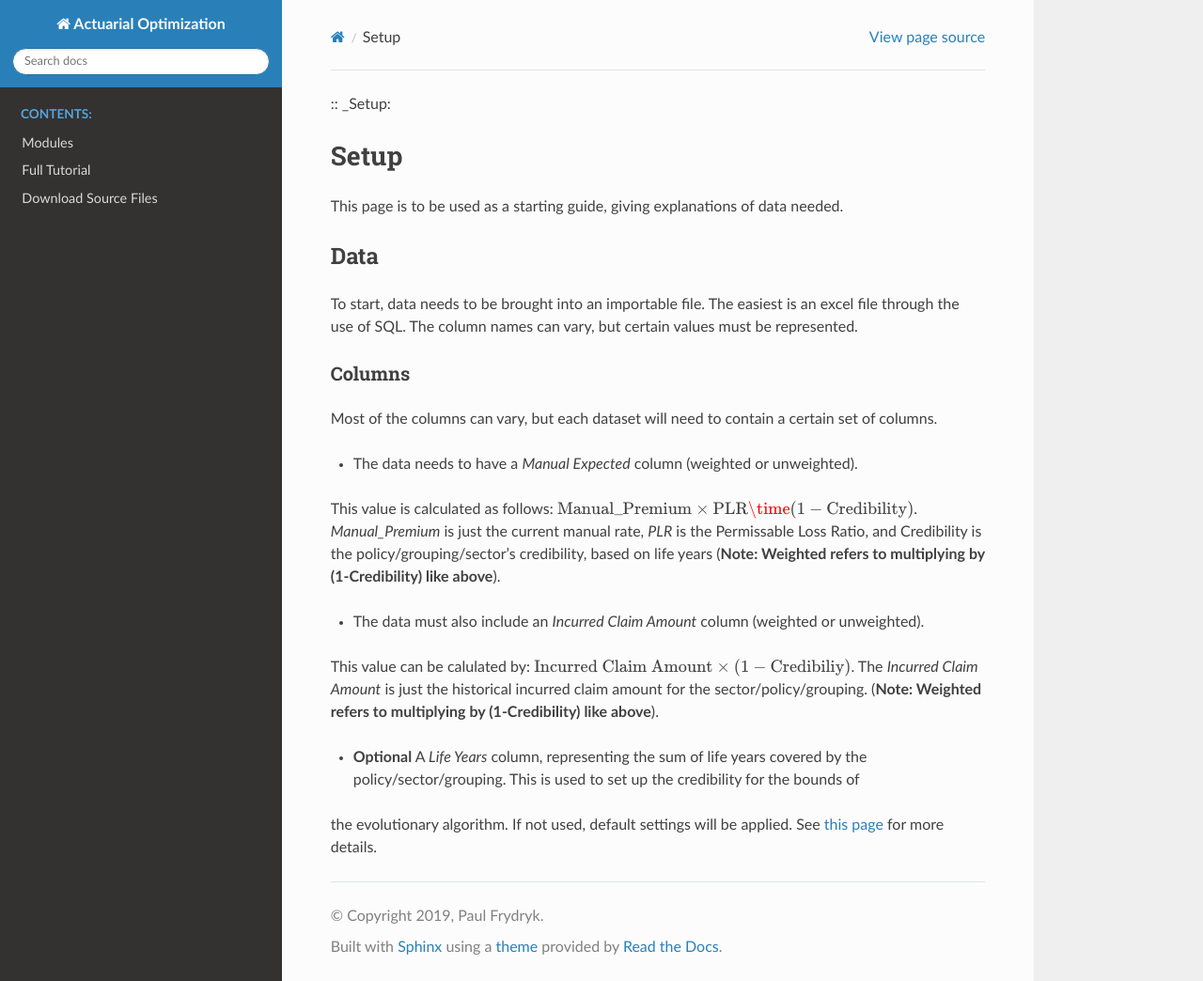
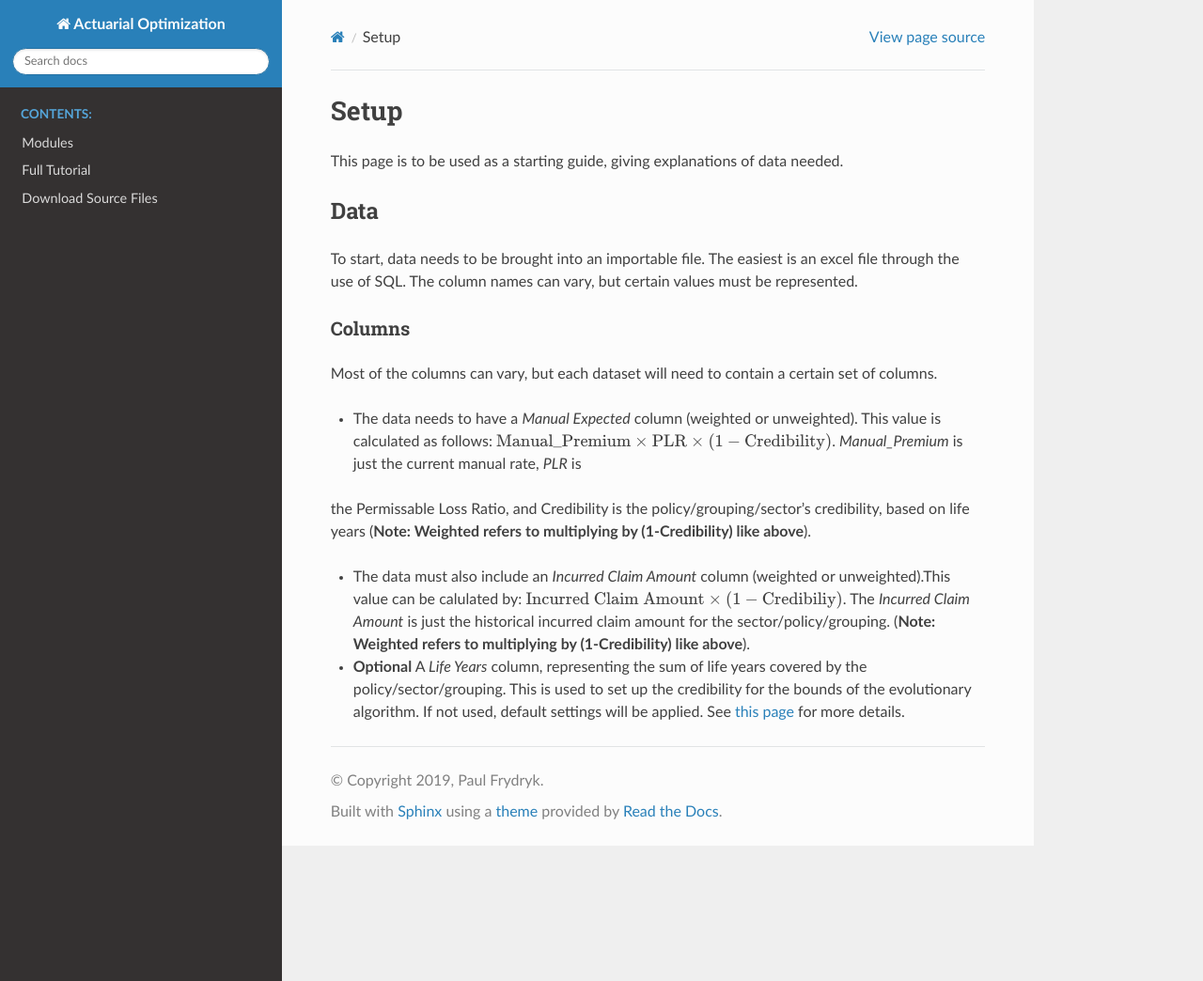
Before and after one commit to paulfryy/Actuarial_Optimization, a Sphinx documentation site: the page built from docs/source/Setup.rst, in a window 1280 px wide and 1044 px high. Shown: the whole window at 94% size. Built offline with Sphinx 7.4.7 and the Read the Docs theme 2.0.0, drawn with Linux system fonts in a browser that asks for light colours.

Commit message:
Update Setup.rst

```diff
--- a/docs/source/Setup.rst
+++ b/docs/source/Setup.rst
@@ -1,4 +1,4 @@
-:: _Setup:
+.. _Setup:
 
 
 Setup
@@ -18,13 +18,9 @@ Columns
 
 Most of the columns can vary, but each dataset will need to contain a certain set of columns.
 
-* The data needs to have a `Manual Expected` column (weighted or unweighted).
-This value is calculated as follows: :math:`\text{Manual_Premium} \times \text{PLR} \time (1-\text{Credibility})`. `Manual_Premium` is just the current manual rate, `PLR` is
+* The data needs to have a `Manual Expected` column (weighted or unweighted). This value is calculated as follows: :math:`\text{Manual_Premium} \times \text{PLR} \times (1-\text{Credibility})`. `Manual_Premium` is just the current manual rate, `PLR` is
 the Permissable Loss Ratio, and Credibility is the policy/grouping/sector's credibility, based on life years (**Note: Weighted refers to multiplying by (1-Credibility) like above**).
 
-* The data must also include an `Incurred Claim Amount` column (weighted or unweighted).
-This value can be calulated by: :math:`\text{Incurred Claim Amount}\times(1-\text{Credibiliy})`.  The `Incurred Claim Amount` is just the historical
-incurred claim amount for the sector/policy/grouping. (**Note: Weighted refers to multiplying by (1-Credibility) like above**).
+* The data must also include an `Incurred Claim Amount` column (weighted or unweighted).This value can be calulated by: :math:`\text{Incurred Claim Amount}\times(1-\text{Credibiliy})`.  The `Incurred Claim Amount` is just the historical incurred claim amount for the sector/policy/grouping. (**Note: Weighted refers to multiplying by (1-Credibility) like above**).
 
-* **Optional** A `Life Years` column, representing the sum of life years covered by the policy/sector/grouping. This is used to set up the credibility for the bounds of
-the evolutionary algorithm. If not used, default settings will be applied. See :ref:`this page<ACTOPT>` for more details.
+* **Optional** A `Life Years` column, representing the sum of life years covered by the policy/sector/grouping. This is used to set up the credibility for the bounds of the evolutionary algorithm. If not used, default settings will be applied. See :ref:`this page<ACTOPT>` for more details.
```
